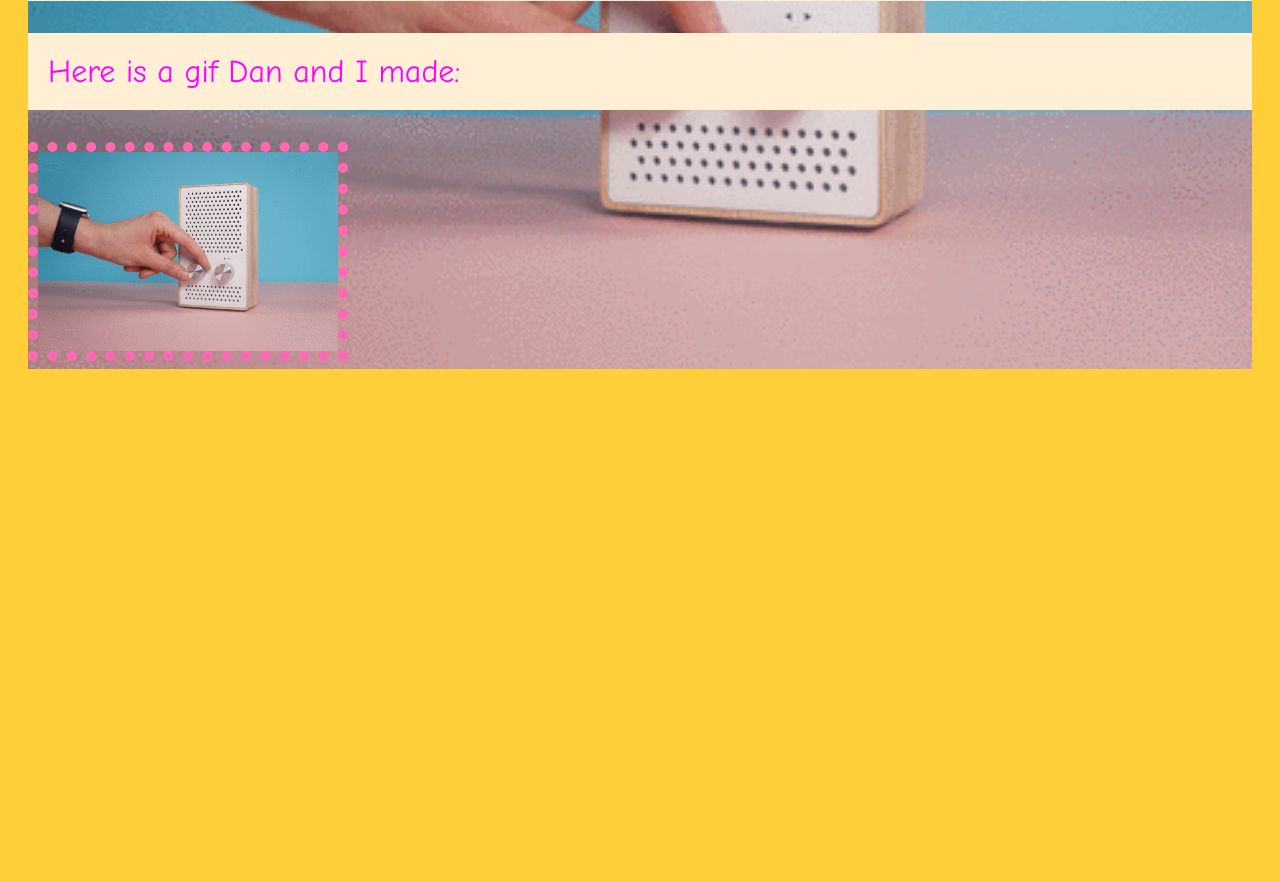
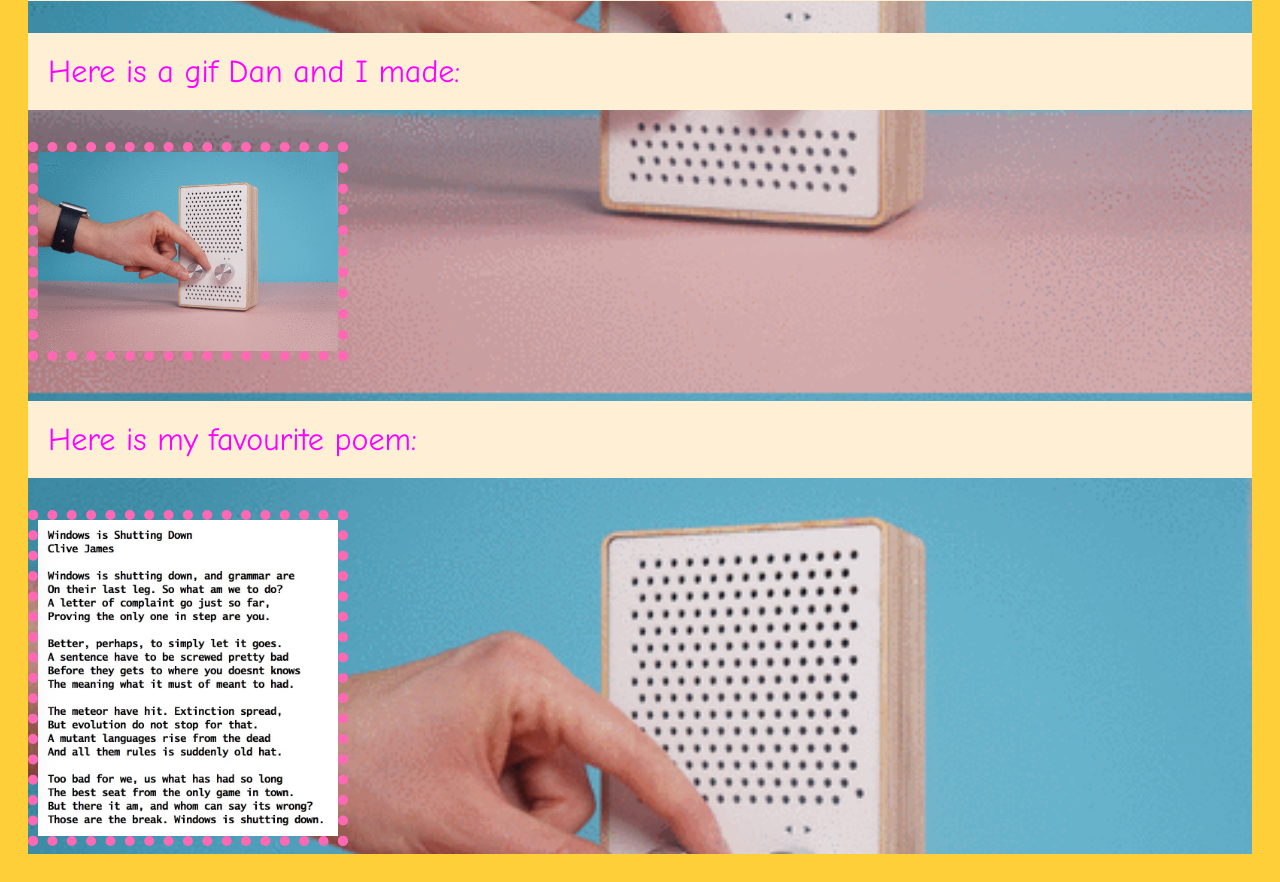
Before and after one commit to palomaroma/nats-cool-website, a plain HTML site: page index.html in a window 1280 px wide. Shown: the part 1296-2178 px from the top of the page. Before the commit the page ends 1693 px from the top, so only its background shows below. Drawn offline with Linux system fonts and the light colour scheme.

Commit message:
Add my favourite poem

```diff
--- a/index.html
+++ b/index.html
@@ -27,5 +27,7 @@
     <p><a href="http://codeclub.joshemerson.co.uk/sites/chinchillas/">This is my favourite website</a></p>
     <p>Here is a gif Dan and I made:</p>
     <img src="radio.gif">
+    <p>Here is my favourite poem:</p>
+    <img src="assets/poem.jpg" alt="poem">
   </body>
 </html>
```
Also changed, not shown: assets/poem.jpg (added).
